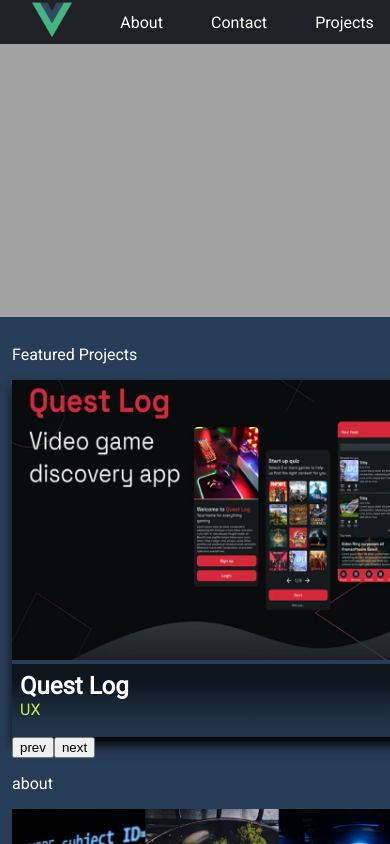
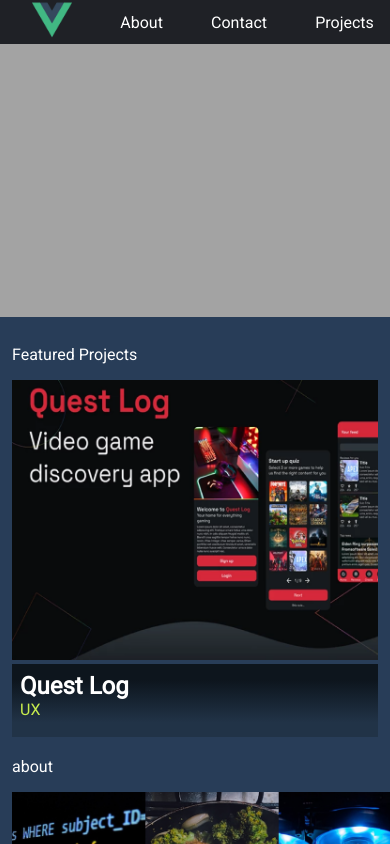
Before and after one commit to HoseaSims/hoseaws, a Vue app: page /#/ in a window 390 px wide. Built offline with nearby package versions, Linux system fonts and the light colour scheme; a web font is replaced by a local one.

Commit message:
carousel now scrolls

```diff
--- a/src/views/HomeView.vue
+++ b/src/views/HomeView.vue
@@ -10,8 +10,7 @@
       <div id="featured-container">
         <div class="featured-card" v-for="(item, index) in items" :key="index">
          <div>
-            <img v-if="carouselCounter === 0" :src= item.imgOne alt="">
-            <img v-else-if="carouselCounter === 1" :src= item.imgTwo alt="">
+            <img :src= item.img alt="">
             <div class="featured-card-text">
               <h3>{{ item.title }}</h3>
               <p>{{ item.subtitle }}</p>
@@ -20,10 +19,6 @@
          </div>
 
         </div>
-      </div>
-      <div>
-        <button @click="prevItem">prev</button>
-        <button @click="nextItem">next</button>
       </div>
       <div id="about-sample">
         <p>about</p>
@@ -46,28 +41,14 @@ export default{
       carouselCounter: 0,
 
       items: [
-        {imgOne: questLog,imgTwo: syncUp,title: 'Quest Log', subtitle: 'UX'},
-
+        {img: questLog, title: 'Quest Log', subtitle: 'UX'},
+        {img: syncUp, title: 'Sync Up', subtitle: 'UX'}
       ],
 
     }
   },
   methods: {
-    prevItem(){
-      this.carouselCounter--
-      if(this.carouselCounter < 0){
-        this.carouselCounter = 1
-      }
-      console.log(this.carouselCounter);
-    },
-    nextItem(){
-      this.carouselCounter++
-      if(this.carouselCounter > 1){
-        this.carouselCounter = 0
-      }
-      console.log(this.carouselCounter);
 
-    }
   }
 }
 </script>
@@ -91,7 +72,17 @@ export default{
     }
     #featured-container{
       width: 400px;
-      box-shadow:black 2px 8px 12px;
+      display: flex;
+      width: 100%;
+      overflow-x: scroll;
+      white-space: nowrap;
+
+      scroll-snap-type: x always;
+      scroll-snap-align: start;
+    }
+    .featured-card{
+      margin-right: 16px;
+      scroll-snap-stop: always;
   }
   .featured-card img{
     width: 400px;
```
